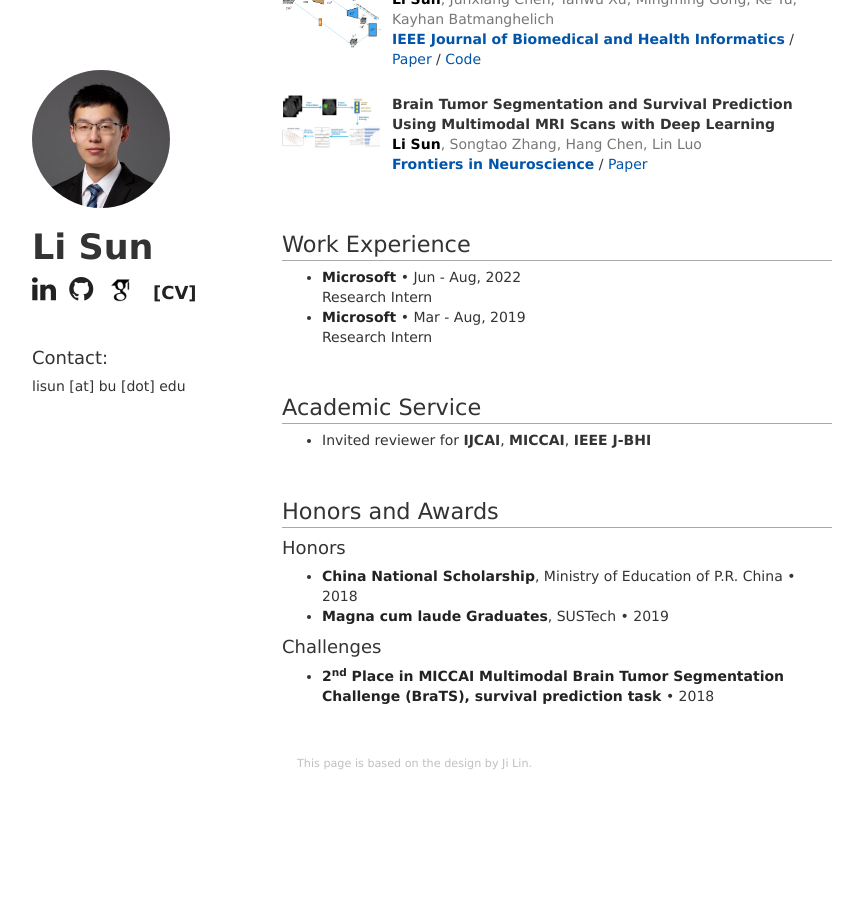
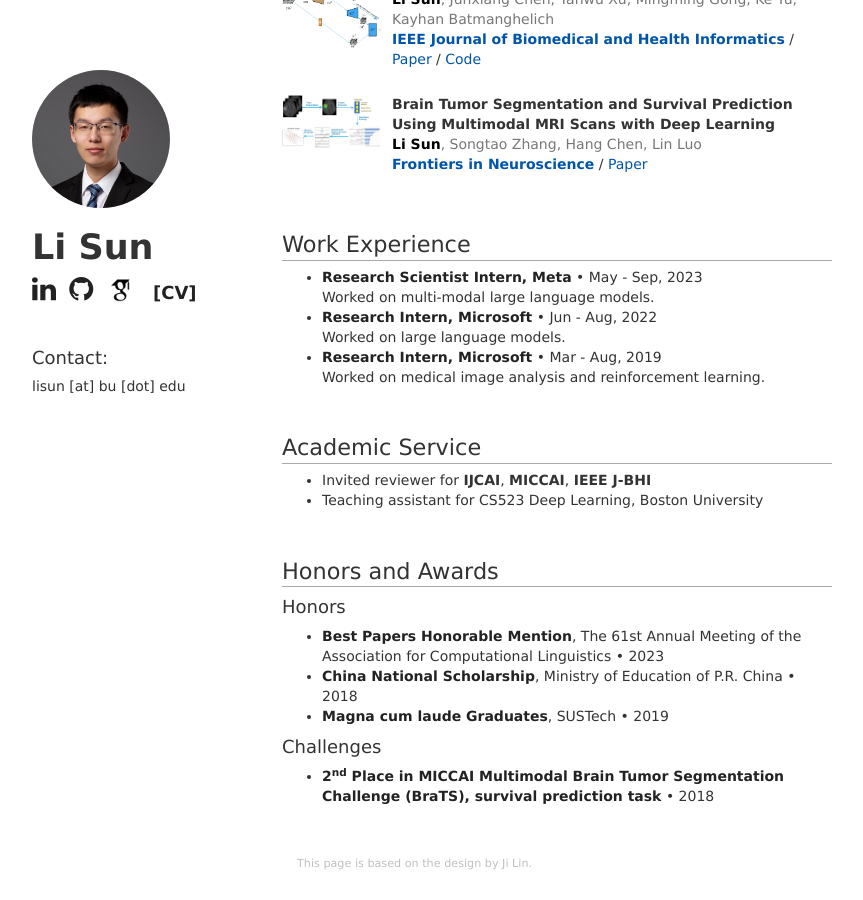
Before and after one commit to lisun-ai/lisun-ai.github.io, a Jekyll site: the page built from README.md, in a window 1280 px wide and 900 px high, scrolled down 891 px. Shown: the whole window, without its empty margins (208-1071 px from the left). Built offline with Jekyll 4.4.1, drawn with Linux system fonts in a browser that asks for light colours; our own code applies the rules of GitHub Pages for plain Markdown files; before the commit the page ends 1691 px from its top, so only the background shows below that; some of the changed text lies outside the part shown.

Commit message:
Update default.html

```diff
--- a/_layouts/default.html
+++ b/_layouts/default.html
@@ -108,7 +108,8 @@
 				  <span class="author">Cha Zhang</span>
                                 </div>
                                 <div>
-                                    <span class="tag"><b>ACL 2023</b></span> /
+                                    <span class="tag"><b>ACL 2023</b></span>
+				    <span class="highlight"><b>(Best Papers Honorable Mention)</b></span> /
                                     <span class="tag"><a href="https://arxiv.org/pdf/2305.14571.pdf">Paper</a></span>
                                 </div>
                             </td>
@@ -276,12 +277,15 @@
             <section  id="work">
 	            <h2>Work Experience</h2>
 	            <ul>
-	            <li><strong>Microsoft</strong>  &bull; Jun - Aug, 2022
-			 <br> Research Intern </br>
+		    <li><strong>Research Scientist Intern, Meta</strong>  &bull; May - Sep, 2023
+			 <br> Worked on multi-modal large language models. </br>
                     </li>
-                    <li><strong>Microsoft</strong> &bull; Mar - Aug, 2019
+	            <li><strong>Research Intern, Microsoft</strong>  &bull; Jun - Aug, 2022
+			 <br> Worked on large language models. </br>
+                    </li>
+                    <li><strong>Research Intern, Microsoft</strong> &bull; Mar - Aug, 2019
                         <!--  <br> Mentor: <a href="https://www.microsoft.com/en-us/research/people/echang/">Eric Chang</a> -->
-                         <br> Research Intern </br>
+                         <br> Worked on medical image analysis and reinforcement learning. </br>
                     </li>
 	            </ul>
         	</section>
@@ -291,6 +295,7 @@
                 <h2>Academic Service</h2>
                 <ul>
                     <li>Invited reviewer for <b>IJCAI</b>, <b>MICCAI</b>, <b>IEEE J-BHI</b></li>
+		    <li>Teaching assistant for CS523 Deep Learning, Boston University</li>
                 </ul>
             </section>
 
@@ -305,6 +310,7 @@
                     </ul> -->
                 <h4>Honors</h4>
                     <ul>
+			<li><strong>Best Papers Honorable Mention</strong>, The 61st Annual Meeting of the Association for Computational Linguistics &bull; 2023 </li>
                         <li><strong>China National Scholarship</strong>, Ministry of Education of P.R. China &bull; 2018 </li>
                         <li><strong>Magna cum laude Graduates</strong>, SUSTech &bull; 2019 </li>
 
```
Also changed, not shown: other parts of _layouts/default.html (+1 -1 lines).
